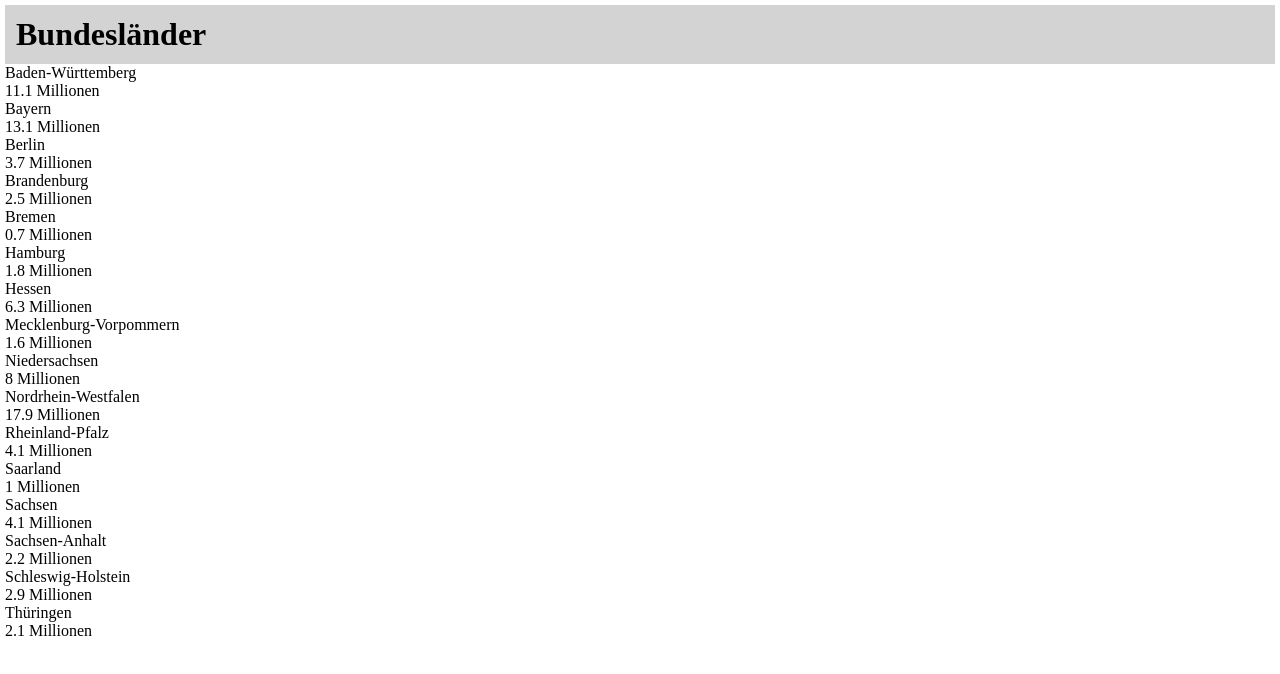
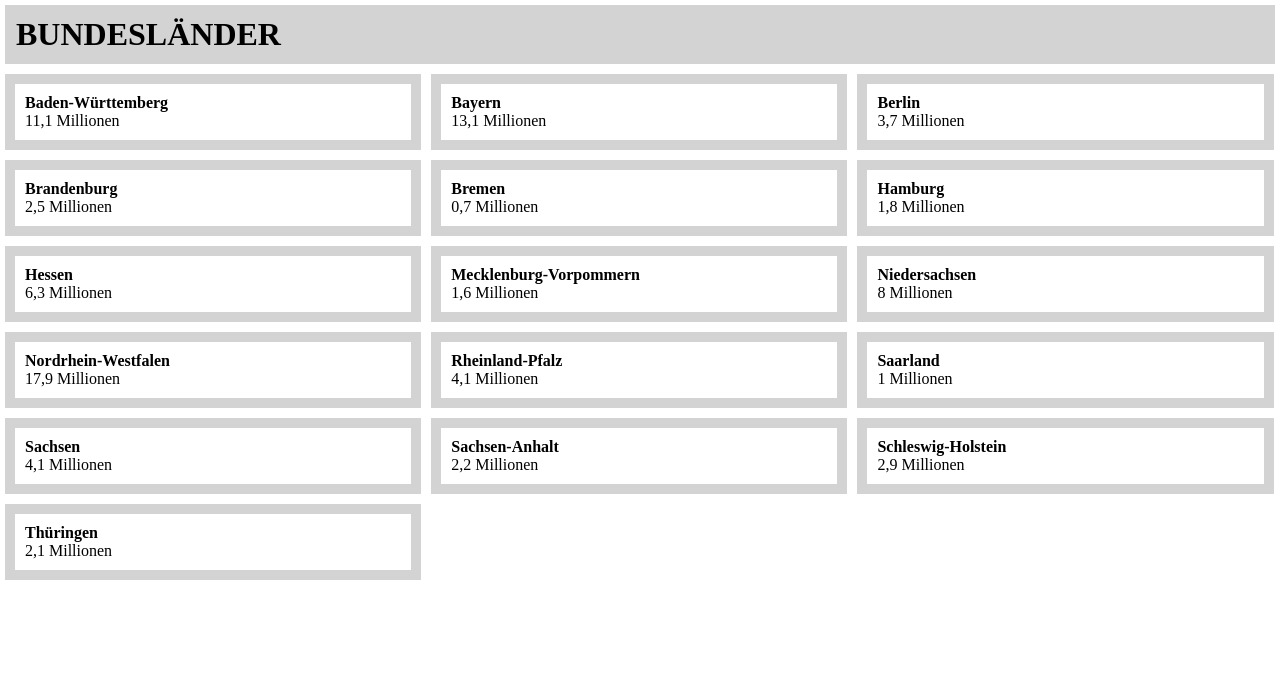
Before and after one commit to YeHtutt/Bundeslaender, a plain HTML site: page index.html in a window 1280 px wide. Drawn offline with Linux system fonts and the light colour scheme.

Commit message:
third commit

```diff
--- a/index.html
+++ b/index.html
@@ -10,7 +10,7 @@
 </head>
 
 <body onload="init()">
-    <header>Bundesländer</header>
+    <header>BUNDESLÄNDER</header>
 
     <div id="content"></div>
 
--- a/script.js
+++ b/script.js
@@ -16,11 +16,15 @@ function render(){
         const bundesland = bundeslaender[i];
         const population = bundesland['population'];
 
-        content.innerHTML += /*html*/`
-        <div class="card">
-           <div> ${bundesland['name']} </div>
-           <div> ${population} Millionen </div>
-        </div>
-        `;
+        content.innerHTML += generateBundeslaender(bundesland, population);
     }
 }
+
+function generateBundeslaender(bundesland, population){
+    return /*html*/`
+    <div class="card">
+       <div><b> ${bundesland['name']} </b></div>
+       <div> ${(population+'').replace('.',',')} Millionen </div>
+    </div>
+    `;
+}
--- a/style.css
+++ b/style.css
@@ -1,9 +1,9 @@
 body{
-    margin: 5px;
+    margin: 0;
 }
 
 header{
-    width: cal(100%-10px);
+    width: calc(100%-10px);
     background-color: lightgray;
     font-size: 32px;
     font-weight: bold;
@@ -11,4 +11,18 @@ header{
     border: 1px solid lightgray;
     text-transform: capitalize;
     box-sizing: border-box;
+    margin: 5px;
 }
+
+#content{
+    display: flex;
+    flex-wrap: wrap;
+}
+
+.card{
+    border: 10px solid lightgray;
+    padding: 10px;
+    width: calc(33.3% - 10px);
+    box-sizing: border-box;
+    margin: 5px;
+}
```
